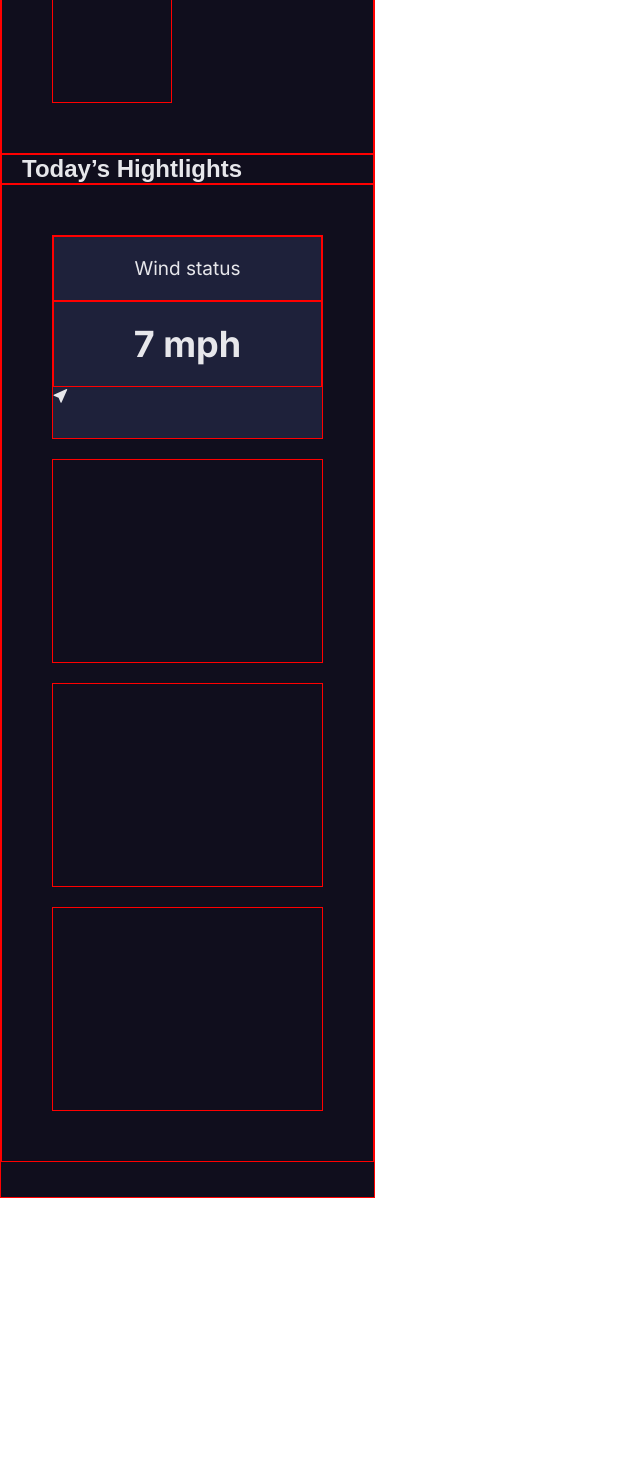
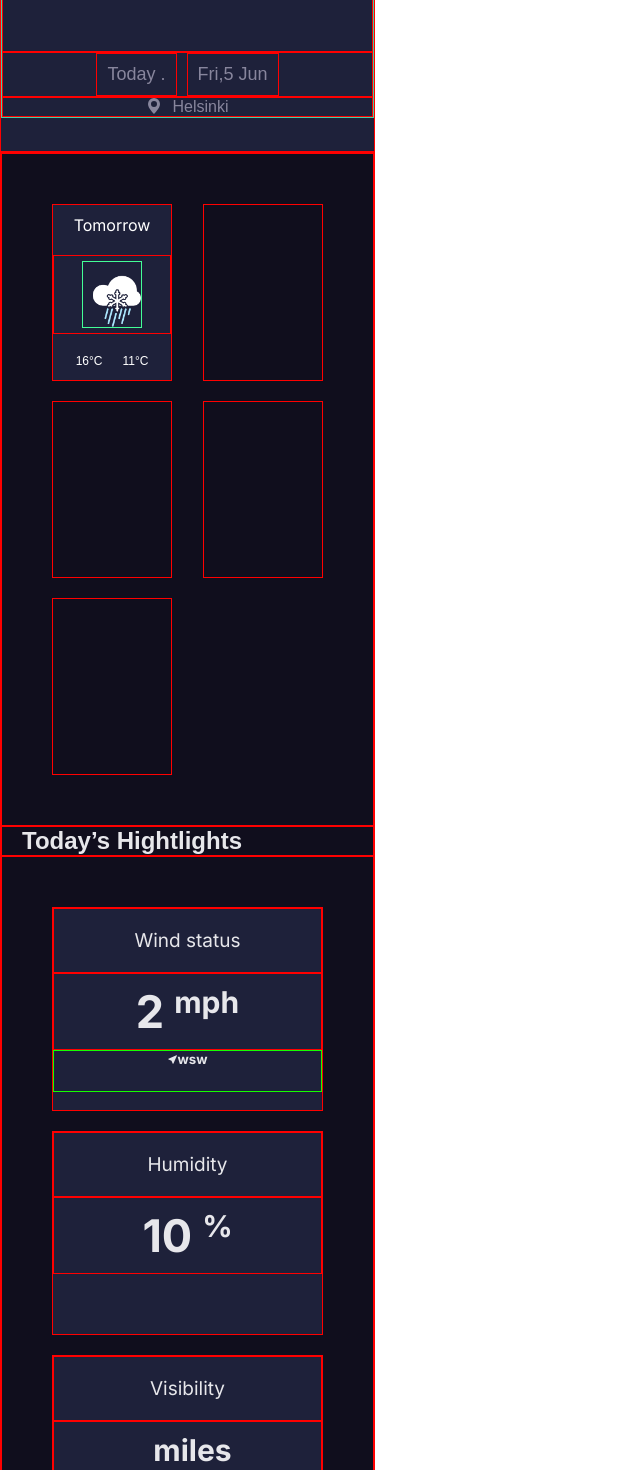
Before and after one commit to Milton-Dis3000/WheaterApp-Next, a Next.js app: page / in a window 1280 px wide. Shown: the part 1330-2800 px from the top of the page, without its empty margins (0-640 px from the left). Before the commit the page ends 2528 px from the top, so only its background shows below. Built offline with nearby package versions, Linux system fonts and the light colour scheme.

Commit message:
ActulizacionSearch

```diff
--- a/app/globals.css
+++ b/app/globals.css
@@ -10,6 +10,41 @@ body{
     font-family: 'Raleway', sans-serif;
 
 }
+
+
+/* SEARCH */
+.searchFond{
+    width: 375px;
+    height: 672px;
+    background: rgba(30, 33, 58, 1);
+    border: 1px solid red;
+
+}
+
+
+.search{
+    background-color: none;
+    width: 348px;
+    height: 48px;
+    display: flex;
+    justify-content: space-between;
+    margin: 10px;
+    border: 1px solid red;
+
+}
+
+#buttonSearch{
+    width: 20%px;
+    height: auto;
+    background-color: blue;
+    color: white;
+    cursor: pointer;
+
+}
+
+
+
+
 
 
 /* FIRSCONTAINER */
@@ -288,6 +323,8 @@ body{
 
 }
 
+/* temp1 */
+
 
 .temp1{
     width: 328px;
@@ -306,38 +343,181 @@ body{
     justify-content: center;
     font-size: 19px;
     padding: 20px;
+
 }
+
+.windText-Central{
+    width: 100%;
+    height: auto;
+    display: flex;
+    justify-content: center;
+    text-align: center;
+    gap: 10px;
+    font-size: 35px;
+    padding: 10px;
+    border: 1px solid red;
+
+}
+
 .temp1 >h2 {
     border: 1px solid red;
     background: rgba(30, 33, 58, 1);
     color: rgba(231, 231, 235, 1);
+
+}
+
+.flechaGroup{
+    border: 1px solid rgb(21, 255, 0);
     display: flex;
     justify-content: center;
-    font-size: 36px;
-    padding: 20px;
+    text-align: center;
+
+
+}
+
+#iconFlecha{
+    width: 40px;
+    height: 40px;
+    border-radius: 50%;
+    display: flex;
+    justify-content: center;
+    text-align: center;
+
+
+
+
+}
+#iconFlecha >h5{
+    display: flex;
+    justify-content: center;
+    text-align: center;
+    gap: 20px;
+    display: flex;
+    justify-content: center;
+    text-align: center;
 }
 
 
 
-
-
-
+/* temp2 */
 
 .temp2{
     width: 328px;
     height: 204px;
     border: 1px solid red;
+    background: rgba(30, 33, 58, 1);
+
 
 }
-.temp3{
-    width: 328px;
-    height: 204px;
+
+.temp2 >p {
+    border: 1px solid red;
+    color: rgba(231, 231, 235, 1);
+    display: flex;
+    justify-content: center;
+    font-size: 19px;
+    padding: 20px;
+
+}
+
+.windText-Central{
+    width: 100%;
+    height: auto;
+    display: flex;
+    justify-content: center;
+    text-align: center;
+    gap: 10px;
+    font-size: 35px;
+    padding: 10px;
+    color: rgba(231, 231, 235, 1);
     border: 1px solid red;
 
 }
-.temp4{
+
+.temp2 >h2 {
+    border: 1px solid red;
+    color: rgba(231, 231, 235, 1);
+
+}
+
+/* temp3 */
+
+.temp3{
     width: 328px;
-    height: 204px;
+    height: 159px;
+    background: rgba(30, 33, 58, 1);
     border: 1px solid red;
 
 }
+
+.temp3 >p {
+    border: 1px solid red;
+    color: rgba(231, 231, 235, 1);
+    display: flex;
+    justify-content: center;
+    font-size: 19px;
+    padding: 20px;
+
+}
+
+.windText-Central{
+    width: 100%;
+    height: auto;
+    display: flex;
+    justify-content: center;
+    text-align: center;
+    gap: 10px;
+    font-size: 35px;
+    padding: 10px;
+    color: rgba(231, 231, 235, 1);
+    border: 1px solid red;
+
+}
+
+.temp3 >h2 {
+    border: 1px solid red;
+    color: rgba(231, 231, 235, 1);
+
+}
+
+/* temp4 */
+
+
+.temp4{
+    width: 328px;
+    height: 159px;
+    background: rgba(30, 33, 58, 1);
+    border: 1px solid red;
+
+}
+
+
+.temp4 >p {
+    border: 1px solid red;
+    color: rgba(231, 231, 235, 1);
+    display: flex;
+    justify-content: center;
+    font-size: 19px;
+    padding: 20px;
+
+}
+
+.windText-Central{
+    width: 100%;
+    height: auto;
+    display: flex;
+    justify-content: center;
+    text-align: center;
+    gap: 10px;
+    font-size: 30px;
+    padding: 10px;
+    color: rgba(231, 231, 235, 1);
+    border: 1px solid red;
+
+}
+
+.temp4 >h2 {
+    border: 1px solid red;
+    color: rgba(231, 231, 235, 1);
+
+}
--- a/app/page.jsx
+++ b/app/page.jsx
@@ -1,5 +1,9 @@
+"use client";
 import Image from "next/image";
 import styles from "./page.module.css";
+import { useEffect } from "react";
+import React, { useState } from "react";
+import axios from "axios";
 
 function IconLocation() {
   return (
@@ -31,16 +35,56 @@ function IconWsw() {
   );
 }
 
+function Home() {
+  const [data, setData] = useState({
+    celcius: 10,
+    name: "Helsinki",
+    humidity: 10,
+    speed: 2,
+  });
+
+const[name, setName] = useState('');
+
+
+  // search condition
+  const handleClick = () =>{
+    if (name !== ""){
+      const apiUrl =
+      `https://api.openweathermap.org/data/2.5/weather?q=${name}&appid=cc594a74503770cb5ddca26ecd57daa7&units=metric`;
+    axios
+      .get(apiUrl)
+      .then((res) => {
+        console.log(res.data);
+        setData({
+          ...data,
+          celcius: res.data.main.temp,
+          name: res.data.name,
+          humidity: res.data.main.humidity,
+          speed: res.data.wind.speed,
+          visibility: res.data.visibility,
+          pressure: res.data.main.pressure,
+
+        });
+      })
+      .catch((err) => console.log(err));
+
+    }
+  }
 
 
 
 
-
-
-
-export default function Home() {
   return (
     <div className="principalContainer">
+      <div className="searchFond">
+        <div className="search">
+          <input type="text" placeholder="search location" onChange={e => setName(e.target.value)} />
+          <button id="buttonSearch" onClick={handleClick}>
+            <h4>Search</h4>
+          </button>
+        </div>
+      </div>
+
       <div className="firstContainer">
         <div className="searchContainer">
           <div className="searchGroup">
@@ -60,7 +104,7 @@ export default function Home() {
         </div>
         <div className="boxshowerText">
           <div className="centigradsText">
-            <p>15°C</p>
+            <p>{data.celcius}°C</p>
           </div>
           <div className="showerText">
             <p>Shower</p>
@@ -71,7 +115,7 @@ export default function Home() {
           </div>
           <div className="footerIconText">
             <IconLocation />
-            <p>Helsinki</p>
+            <p>{data.name}</p>
           </div>
         </div>
       </div>
@@ -100,14 +144,46 @@ export default function Home() {
         <div className="boxTempt">
           <div className="temp1">
             <p>Wind status</p>
-            <h2>7 mph</h2>
-            <IconWsw/>
+            <div className="windText-Central">
+              <h2>{data.speed}</h2>
+              <h4>mph</h4>
+            </div>
+            <div className="flechaGroup">
+              <div id="iconFlecha">
+                <IconWsw />
+                <h5>wsw</h5>
+              </div>
+            </div>
           </div>
-          <div className="temp2"></div>
-          <div className="temp3"></div>
-          <div className="temp4"></div>
+
+          <div className="temp2">
+            <p>Humidity</p>
+            <div className="windText-Central">
+              <h2>{data.humidity}</h2>
+              <h4>%</h4>
+            </div>
+          </div>
+
+          <div className="temp3">
+          <p>Visibility</p>
+            <div className="windText-Central">
+              <h2>{data.visibility}</h2>
+              <h4>miles</h4>
+            </div>
+
+          </div>
+
+          <div className="temp4">
+          <p>Air Pressure</p>
+            <div className="windText-Central">
+              <h2>{data.pressure}</h2>
+              <h4>mb</h4>
+            </div>
+          </div>
+
         </div>
       </div>
     </div>
   );
 }
+export default Home;
--- a/package.json
+++ b/package.json
@@ -9,6 +9,7 @@
     "lint": "next lint"
   },
   "dependencies": {
+    "axios": "^1.4.0",
     "eslint": "8.43.0",
     "eslint-config-next": "13.4.7",
     "next": "13.4.7",
```
Also changed, not shown: 1 other file (tests, documents, lock files or other folders).
